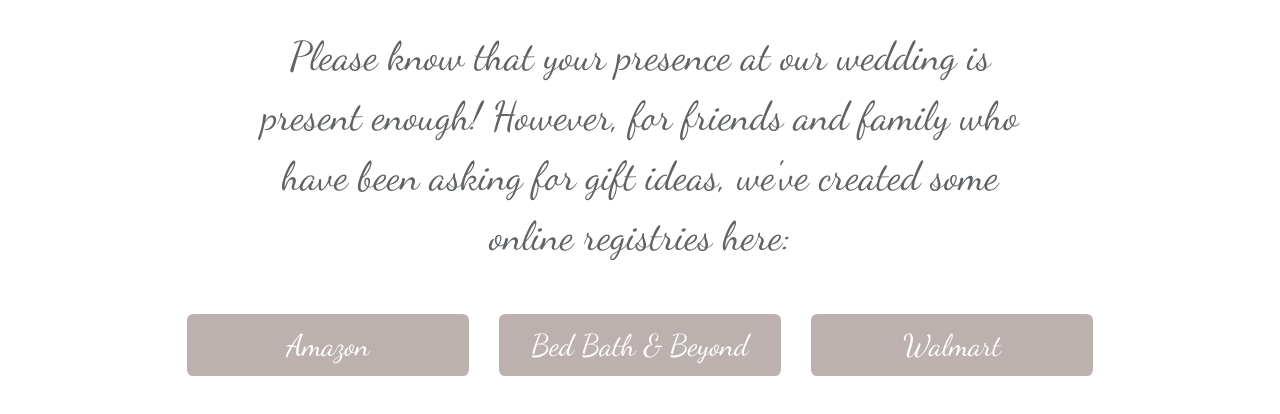
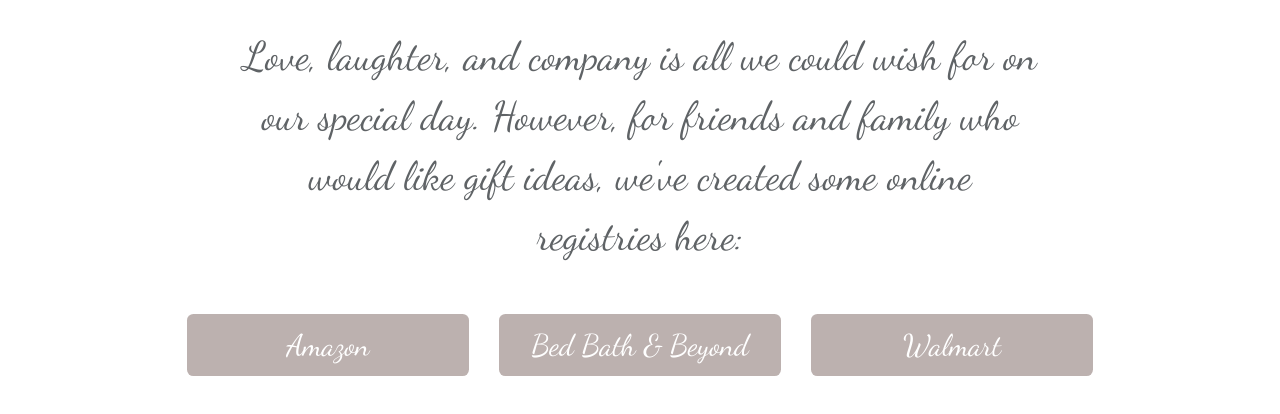
Before and after one commit to LeeRob97/Lee_Hope_Wedding, a Gatsby site: page /registry in a window 1280 px wide. Shown: the part 938-1352 px from the top of the page. Built offline with nearby package versions, Linux system fonts and the light colour scheme; Gatsby itself is replaced by a stand-in of ours; a web font is replaced by a local one.

Commit message:
Updated registry paragraph

```diff
--- a/src/pages/registry.js
+++ b/src/pages/registry.js
@@ -19,9 +19,9 @@ const Registry = _ => {
 				</div>
 				<div className="details">
 					<div className="message">
-						Please know that your presence at our wedding is present enough! However,
-						for friends and family who have been asking for gift ideas, we've created some
-						online registries here:
+						Love, laughter, and company is all we could wish for on our
+						special day. However, for friends and family who would like
+						gift ideas, we've created some online registries here:
 					</div>
 					<div className="registries">
 						<a
```
